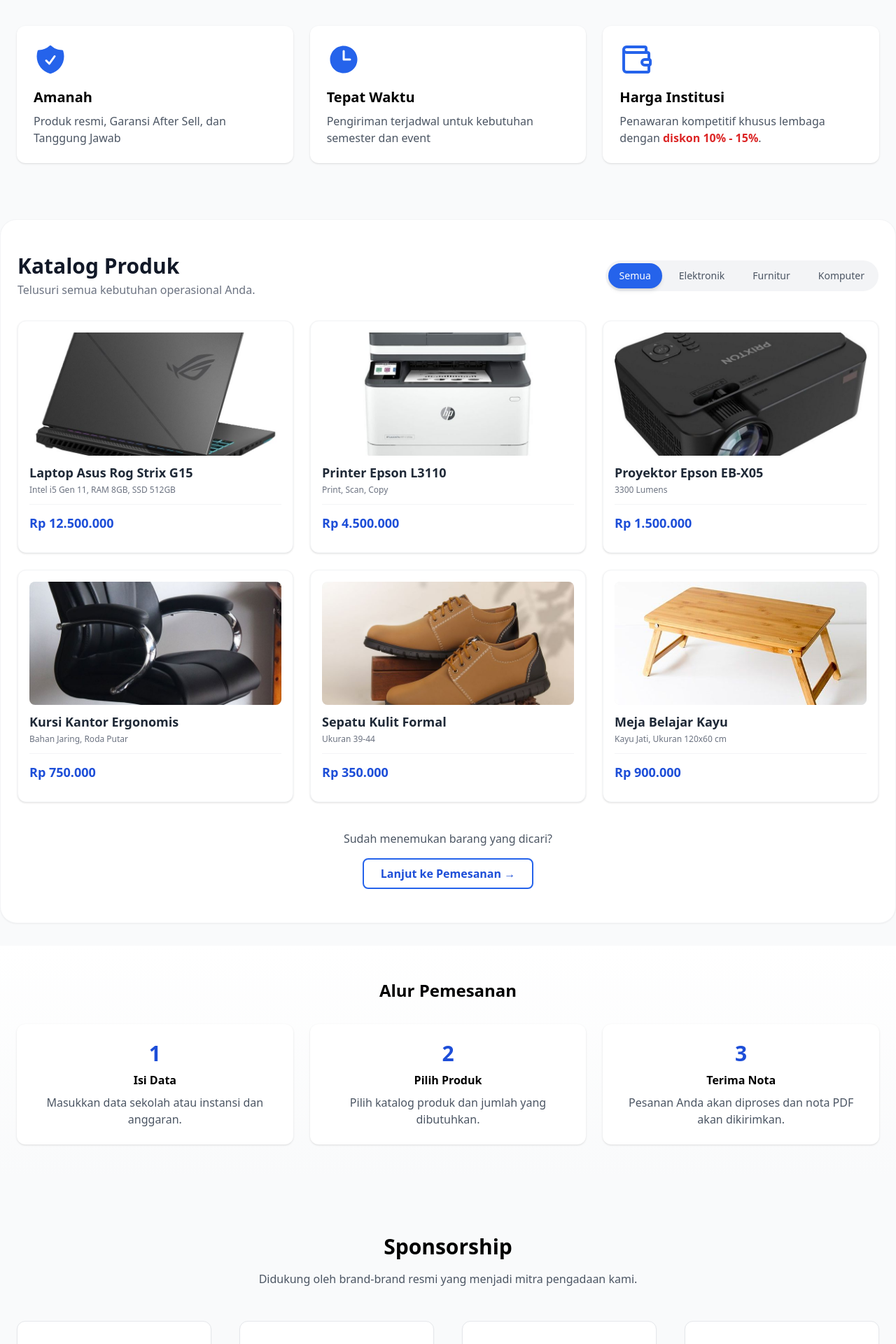
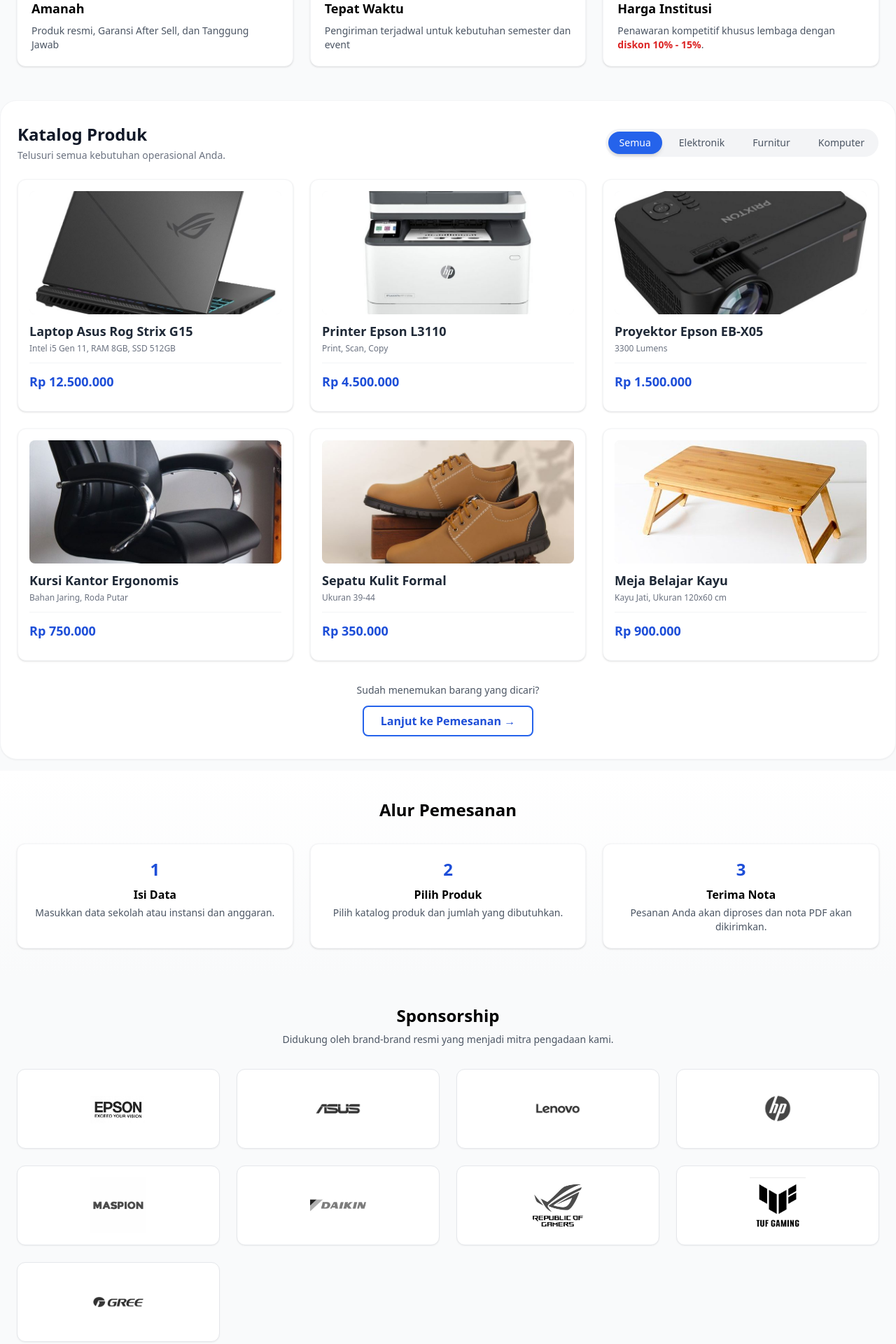
Before and after one commit to Dwikyf04/order-web, a React (Vite) app: page / in a window 1280 px wide. Shown: the part 760-2680 px from the top of the page at 70% size. Built offline with nearby package versions, Linux system fonts and the light colour scheme.

Commit message:
memperpendek layout

```diff
--- a/src/pages/Home.jsx
+++ b/src/pages/Home.jsx
@@ -1,7 +1,6 @@
 // src/pages/Home.jsx
 import React, { useState, useMemo } from "react";
 import { Link } from "react-router-dom";
-import ProductCard from "../components/ProductCard";
 import ProductCatalog from "../components/ProductCatalog";
 import { products } from "../data/products";
 import Footer from "../components/Footer";
@@ -17,17 +16,19 @@
 export default function Home() {
   const [category, setCategory] = useState("Semua");
 
-  // === LOGIKA FILTER (Sama seperti di OrderPage) ===
+  // === LOGIKA FILTER ===
   const filteredProducts = useMemo(() => {
     if (category === "Semua") {
       return products;
     }
     return products.filter((product) => product.category === category);
   }, [category]);
+
   return (
     <div className="min-h-screen bg-gray-50">
-      {/* HERO */}
-      <header className="max-w-7xl mx-auto px-6 py-20 md:py-28">
+      {/* HERO SECTION */}
+      {/* Revisi: py-20 -> py-12, md:py-28 -> md:py-16 (Lebih pendek atas bawah) */}
+      <header className="max-w-7xl mx-auto px-6 py-12 md:py-16">
         <div className="grid grid-cols-1 md:grid-cols-2 gap-8 items-center">
           <div>
             <h1 className="text-4xl md:text-5xl font-extrabold text-gray-900 leading-tight">
@@ -82,28 +83,29 @@
       </header>
 
       {/* FEATURES */}
-      <section className="max-w-7xl mx-auto px-6 py-12">
+      {/* Revisi: py-12 -> py-8 (Jarak lebih rapat) */}
+      <section className="max-w-7xl mx-auto px-6 py-8">
         <div className="grid grid-cols-1 md:grid-cols-3 gap-6">
-          <div className="bg-white p-6 rounded-xl shadow hover:shadow-xl transition">
-            <ShieldCheckIcon className="h-12 w-12 text-blue-600 mb-4" />
-            <h3 className="text-xl font-semibold mb-2">Amanah</h3>
-            <p className="text-gray-600">
+          <div className="bg-white p-5 rounded-xl shadow hover:shadow-xl transition border border-gray-100">
+            <ShieldCheckIcon className="h-10 w-10 text-blue-600 mb-3" />
+            <h3 className="text-lg font-bold mb-2">Amanah</h3>
+            <p className="text-gray-600 text-sm">
               Produk resmi, Garansi After Sell, dan Tanggung Jawab
             </p>
           </div>
 
-          <div className="bg-white p-6 rounded-xl shadow hover:shadow-xl transition">
-            <ClockIcon className="h-12 w-12 text-blue-600 mb-4" />
-            <h3 className="text-xl font-semibold mb-2">Tepat Waktu</h3>
-            <p className="text-gray-600">
+          <div className="bg-white p-5 rounded-xl shadow hover:shadow-xl transition border border-gray-100">
+            <ClockIcon className="h-10 w-10 text-blue-600 mb-3" />
+            <h3 className="text-lg font-bold mb-2">Tepat Waktu</h3>
+            <p className="text-gray-600 text-sm">
               Pengiriman terjadwal untuk kebutuhan semester dan event
             </p>
           </div>
 
-          <div className="bg-white p-6 rounded-xl shadow hover:shadow-xl transition">
-            <Wallet className="h-12 w-12 text-blue-600 mb-4" />
-            <h3 className="text-xl font-semibold mb-2">Harga Institusi</h3>
-            <p className="text-gray-600">
+          <div className="bg-white p-5 rounded-xl shadow hover:shadow-xl transition border border-gray-100">
+            <Wallet className="h-10 w-10 text-blue-600 mb-3" />
+            <h3 className="text-lg font-bold mb-2">Harga Institusi</h3>
+            <p className="text-gray-600 text-sm">
               Penawaran kompetitif khusus lembaga dengan
               <span className="font-bold text-red-600"> diskon 10% - 15%</span>.
             </p>
@@ -112,23 +114,22 @@
       </section>
 
       {/* PRODUCTS KATALOG */}
-      <section className="max-w-7xl mx-auto px-6 py-12 bg-white rounded-3xl shadow-sm my-8 border border-gray-100">
-        {/* HEADER KATALOG & TOMBOL FILTER */}
-        <div className="flex flex-col md:flex-row md:items-center justify-between mb-8 gap-4">
+      {/* Revisi: py-12 -> py-8, my-8 -> my-4 (Jarak margin atas bawah dikurangi) */}
+      <section className="max-w-7xl mx-auto px-6 py-8 bg-white rounded-3xl shadow-sm my-4 border border-gray-100">
+        <div className="flex flex-col md:flex-row md:items-center justify-between mb-6 gap-4">
           <div>
-            <h2 className="text-3xl font-bold text-gray-900">Katalog Produk</h2>
-            <p className="text-gray-500 mt-1">
+            <h2 className="text-2xl font-bold text-gray-900">Katalog Produk</h2>
+            <p className="text-gray-500 mt-1 text-sm">
               Telusuri semua kebutuhan operasional Anda.
             </p>
           </div>
 
-          {/* TOMBOL KATEGORI (Pills) */}
           <div className="flex space-x-2 bg-gray-100 p-1 rounded-full self-start md:self-auto">
             {["Semua", "Elektronik", "Furnitur", "Komputer"].map((cat) => (
               <button
                 key={cat}
                 onClick={() => setCategory(cat)}
-                className={`px-4 py-2 rounded-full text-sm font-medium transition-all ${
+                className={`px-4 py-1.5 rounded-full text-sm font-medium transition-all ${
                   category === cat
                     ? "bg-blue-600 text-white shadow-md"
                     : "text-gray-600 hover:bg-gray-200"
@@ -140,12 +141,10 @@
           </div>
         </div>
 
-        {/* RENDER KATALOG */}
-        {/* Kita set showButton={false} agar tombol "+ Tambah" HILANG */}
         <ProductCatalog products={filteredProducts} showButton={false} />
 
-        <div className="mt-10 text-center">
-          <p className="text-gray-600 mb-4">
+        <div className="mt-8 text-center">
+          <p className="text-gray-600 mb-3 text-sm">
             Sudah menemukan barang yang dicari?
           </p>
           <Link
@@ -158,33 +157,34 @@
       </section>
 
       {/* ORDER FLOW */}
-      <section className="bg-gradient-to-b from-white to-gray-50">
-        <div className="max-w-7xl mx-auto px-6 py-12">
+      {/* Revisi: py-12 -> py-10 */}
+      <section className="bg-gradient-to-b from-white to-gray-50 py-10">
+        <div className="max-w-7xl mx-auto px-6">
           <h3 className="text-2xl font-bold text-center mb-8">
             Alur Pemesanan
           </h3>
 
           <div className="grid grid-cols-1 md:grid-cols-3 gap-6">
-            <div className="bg-white p-6 rounded-xl shadow text-center">
-              <div className="text-3xl font-bold text-blue-700 mb-2">1</div>
-              <h4 className="font-semibold mb-2">Isi Data</h4>
-              <p className="text-gray-600">
+            <div className="bg-white p-5 rounded-xl shadow text-center border border-gray-100">
+              <div className="text-2xl font-bold text-blue-700 mb-2">1</div>
+              <h4 className="font-bold mb-1">Isi Data</h4>
+              <p className="text-gray-600 text-sm">
                 Masukkan data sekolah atau instansi dan anggaran.
               </p>
             </div>
 
-            <div className="bg-white p-6 rounded-xl shadow text-center">
-              <div className="text-3xl font-bold text-blue-700 mb-2">2</div>
-              <h4 className="font-semibold mb-2">Pilih Produk</h4>
-              <p className="text-gray-600">
+            <div className="bg-white p-5 rounded-xl shadow text-center border border-gray-100">
+              <div className="text-2xl font-bold text-blue-700 mb-2">2</div>
+              <h4 className="font-bold mb-1">Pilih Produk</h4>
+              <p className="text-gray-600 text-sm">
                 Pilih katalog produk dan jumlah yang dibutuhkan.
               </p>
             </div>
 
-            <div className="bg-white p-6 rounded-xl shadow text-center">
-              <div className="text-3xl font-bold text-blue-700 mb-2">3</div>
-              <h4 className="font-semibold mb-2">Terima Nota</h4>
-              <p className="text-gray-600">
+            <div className="bg-white p-5 rounded-xl shadow text-center border border-gray-100">
+              <div className="text-2xl font-bold text-blue-700 mb-2">3</div>
+              <h4 className="font-bold mb-1">Terima Nota</h4>
+              <p className="text-gray-600 text-sm">
                 Pesanan Anda akan diproses dan nota PDF akan dikirimkan.
               </p>
             </div>
@@ -193,16 +193,15 @@
       </section>
 
       {/* SPONSORSHIP */}
-      <section className="max-w-7xl mx-auto px-6 py-20">
-        <h3 className="text-3xl font-extrabold text-center mb-4">
-          Sponsorship
-        </h3>
-
-        <p className="text-center text-gray-600 mb-12 max-w-2xl mx-auto">
+      {/* Revisi: py-20 -> py-10 */}
+      <section className="max-w-7xl mx-auto px-6 py-10">
+        <h3 className="text-2xl font-bold text-center mb-2">Sponsorship</h3>
+        {/* Revisi: mb-12 -> mb-8 */}
+        <p className="text-center text-gray-600 mb-8 max-w-2xl mx-auto text-sm">
           Didukung oleh brand-brand resmi yang menjadi mitra pengadaan kami.
         </p>
 
-        <div className="grid grid-cols-2 sm:grid-cols-3 md:grid-cols-4 gap-10">
+        <div className="grid grid-cols-2 sm:grid-cols-3 md:grid-cols-4 gap-6">
           {[
             { src: "/img/epson.jpg", name: "Epson" },
             { src: "/img/asus.jpg", name: "Asus" },
@@ -216,13 +215,12 @@
           ].map((brand, i) => (
             <div
               key={i}
-              className="bg-white rounded-xl shadow-sm p-6 flex items-center justify-center
-                 hover:shadow-xl hover:scale-105 transition duration-300 cursor-pointer border"
+              className="bg-white rounded-xl shadow-sm p-4 flex items-center justify-center hover:shadow-md hover:scale-105 transition duration-300 cursor-pointer border"
             >
               <img
                 src={brand.src}
                 alt={brand.name}
-                className="w-28 object-contain"
+                className="w-20 object-contain grayscale hover:grayscale-0 transition"
               />
             </div>
           ))}
@@ -230,15 +228,14 @@
       </section>
 
       {/* PARTNERSHIP */}
-      <section className="max-w-7xl mx-auto px-6 py-20">
-        <h3 className="text-3xl font-extrabold text-center mb-4">
-          Partnership
-        </h3>
-        <p className="text-center text-gray-600 mb-12 max-w-2xl mx-auto">
+      {/* Revisi: py-20 -> py-10 */}
+      <section className="max-w-7xl mx-auto px-6 py-10 border-t border-gray-200">
+        <h3 className="text-2xl font-bold text-center mb-2">Partnership</h3>
+        <p className="text-center text-gray-600 mb-8 max-w-2xl mx-auto text-sm">
           Bekerja sama dengan berbagai toko, vendor, dan supplier terpercaya.
         </p>
 
-        <div className="grid grid-cols-2 sm:grid-cols-3 md:grid-cols-4 gap-10">
+        <div className="grid grid-cols-2 sm:grid-cols-3 md:grid-cols-4 gap-6">
           {[
             { src: "/img/patnership/bagoestoko1.jpeg", name: "Bagoestoko" },
             { src: "/img/patnership/barata1.jpeg", name: "Barata" },
@@ -248,20 +245,18 @@
           ].map((brand, i) => (
             <div
               key={i}
-              className="bg-white rounded-xl shadow-sm p-6 flex items-center justify-center
-                 hover:shadow-xl hover:scale-105 transition duration-300 cursor-pointer border"
+              className="bg-white rounded-xl shadow-sm p-4 flex items-center justify-center hover:shadow-md hover:scale-105 transition duration-300 cursor-pointer border"
             >
               <img
                 src={brand.src}
                 alt={brand.name}
-                className="w-28 object-contain"
+                className="w-20 object-contain grayscale hover:grayscale-0 transition"
               />
             </div>
           ))}
         </div>
       </section>
 
-      {/* FOOTER */}
       <Footer />
     </div>
   );
```
